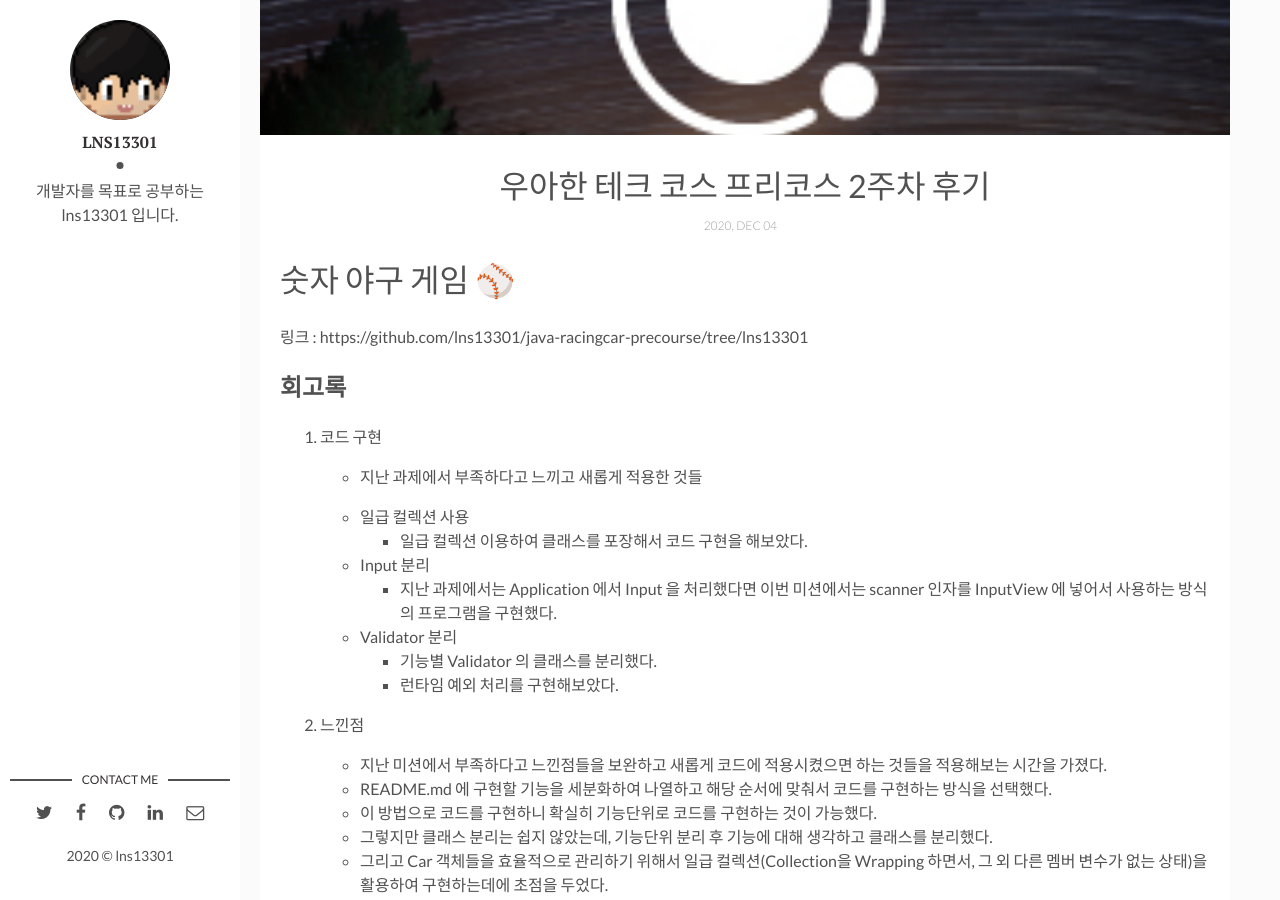
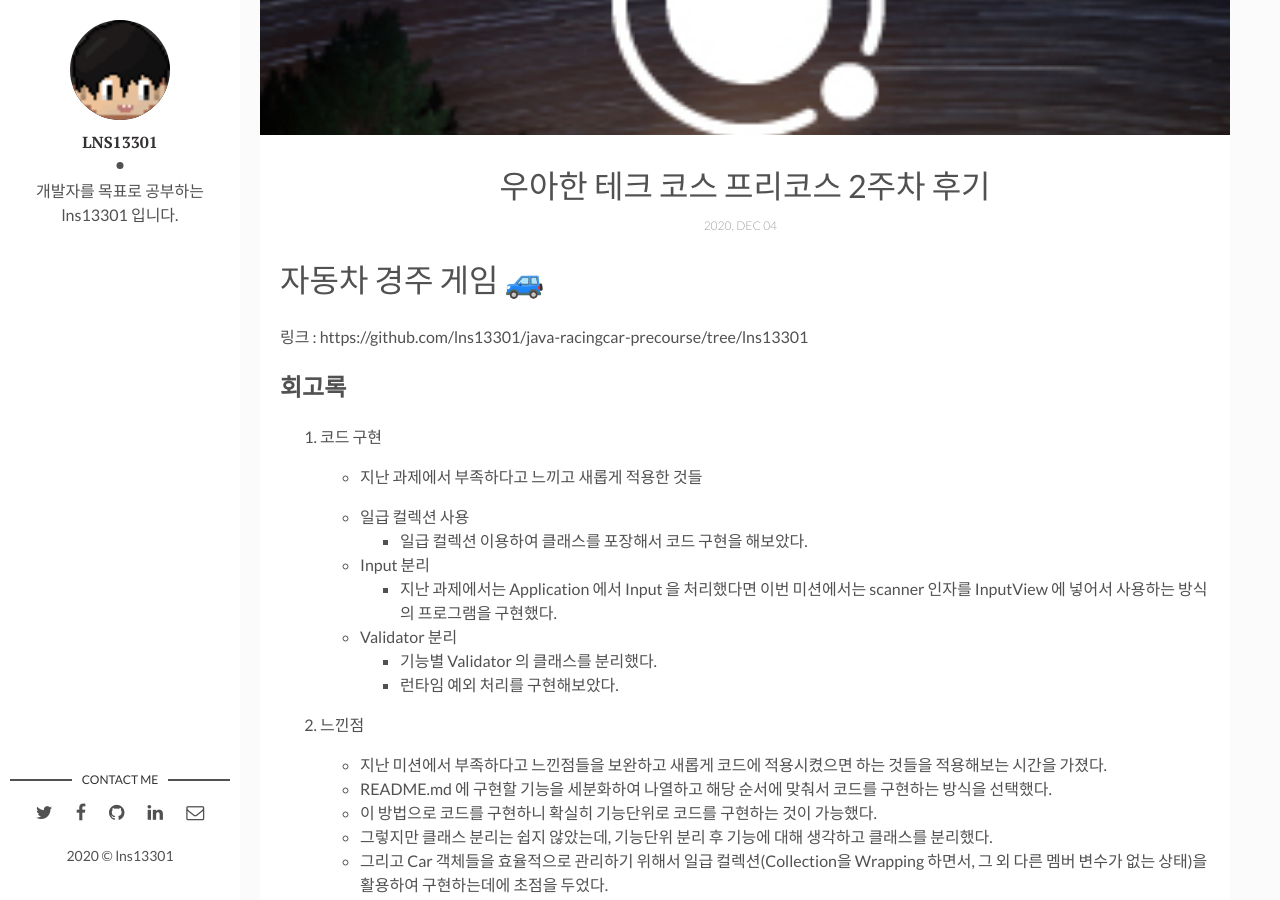
Before and after one commit to lns13301/github-blog, a Jekyll site: the page built from _posts/2020-12-04-java-racingcar-precourse.markdown, in a window 1280 px wide and 900 px high, scrolled down 385 px. Built offline with Jekyll 4.4.1, drawn with Linux system fonts in a browser that asks for light colours; comment, search, counter and statistics services are not loaded.

Commit message:
docs: Change mission name.

```diff
--- a/_posts/2020-12-04-java-racingcar-precourse.markdown
+++ b/_posts/2020-12-04-java-racingcar-precourse.markdown
@@ -2,12 +2,12 @@
 layout: post
 title: 우아한 테크 코스 프리코스 2주차 후기
 date: 2020-12-04 20:10:00 +0900
-description: 자동차 레이싱 게임
+description: 자동차 경주 게임
 img: woowacourse.jpg
 tags: Java Development
 ---
 
-# 숫자 야구 게임 ⚾
+# 자동차 경주 게임 🚙
 링크 : https://github.com/lns13301/java-racingcar-precourse/tree/lns13301
 
 ## 회고록
```
